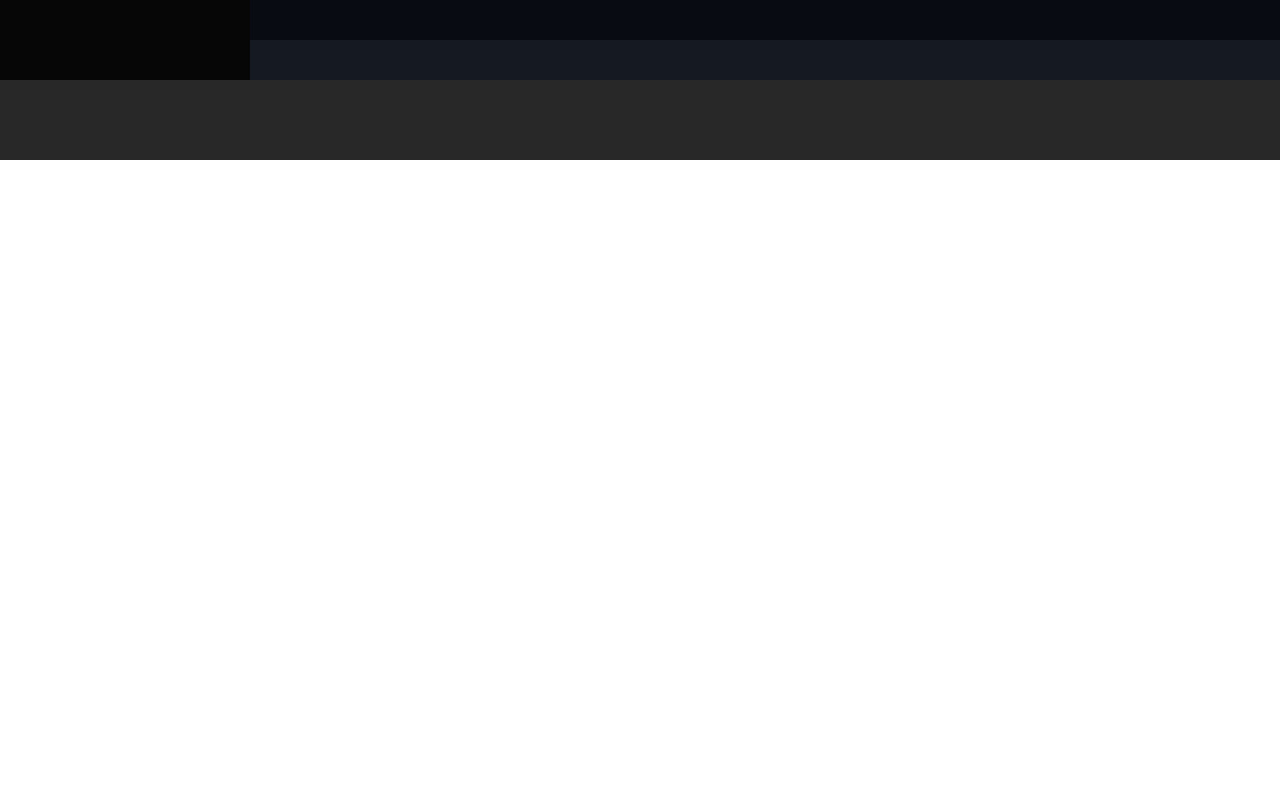
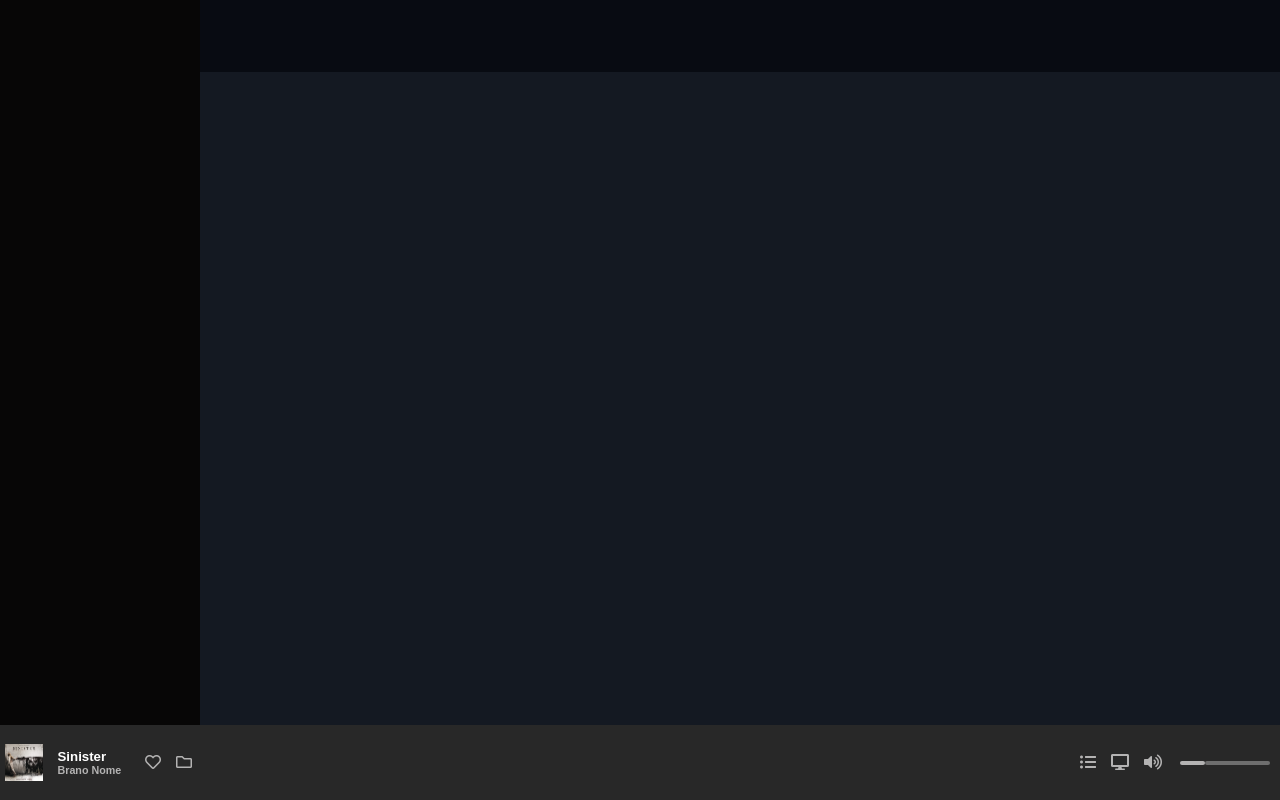
Before and after one commit to Miyka96/html-css-spotifyweb, a plain HTML site: page index.html in a window 1280 px wide. Drawn offline with Linux system fonts and the light colour scheme.

Commit message:
layout macro areas finished

```diff
--- a/index.html
+++ b/index.html
@@ -7,10 +7,11 @@
     <link rel="stylesheet" href="https://cdnjs.cloudflare.com/ajax/libs/font-awesome/5.15.0/css/all.min.css" integrity="sha512-BnbUDfEUfV0Slx6TunuB042k9tuKe3xrD6q4mg5Ed72LTgzDIcLPxg6yI2gcMFRyomt+yJJxE+zJwNmxki6/RA==" crossorigin="anonymous" referrerpolicy="no-referrer" />
     <link rel="stylesheet" href="style.css">
     <title>Document</title>
+    <link rel="preconnect" href="https://fonts.googleapis.com">
+<link rel="preconnect" href="https://fonts.gstatic.com" crossorigin>
 </head>
 
 <body>
-   <div class="flex-container">
    <div class="main-container">
        <nav class="nav-bar"></nav>
         <div class="main-content">
@@ -18,7 +19,36 @@
            <div class="music-playlist"></div>
         </div>
     </div>
-       <div class="toolbar"></div>
+
+
+    <div class="toolbar">
+        <div class="toolbar_side">
+            <div class="toolbar_side_piece">
+                <img src="img/sinister.jpeg" alt="">
+                <div class="toolbar_side_description">
+                    <h5>Sinister</h5>
+                    <h6> <a href="">Brano Nome</a> </h6>
+                </div>
+            </div>
+            <div class="toolbar_side_buttons">
+                <a href=""><i id="heart_icon" class="far fa-heart"></i></a>
+                <a href=""><i id="folder_icon" class="far fa-folder"></i></a>
+            </div>
+        </div>
+
+        <div class="toolbar_center"></div>
+
+        <div class="toolbar_side">
+            <div class="toolbar_side_buttons">
+                <a href=""><i id="list_icon" class="fas fa-list-ul"></i></a>
+                <a href=""><i id="desktop_icon" class="fas fa-desktop"></i></a>
+                <a href=""><i id="volume_icon" class="fas fa-volume-up"></i></a>
+            </div>
+            <div class="volume-slider">
+                <div class="volume-slider_1"></div>
+                <div class="volume-slider_2"></div>
+            </div>
+        </div>
     </div>
 </body>
 
--- a/style.css
+++ b/style.css
@@ -2,18 +2,21 @@
     margin: 0;
     padding: 0;
     box-sizing: border-box;
-    font-family: ;
 }
 
+/* LAYOUT MACRO AREAS ----------------------------------------*/
 body{
     height: 100vh;
     display: flex;
     flex-direction: column;
+    font-family: 'Ubuntu', sans-serif;
 }
 .toolbar{
     width: 100%;
-    height: 80px;
+    height: 75px;
     background-color: #282828;
+    display: flex;
+    justify-content: space-between;
 }
 .main-container{
     background-color: rgb(7, 6, 6);
@@ -22,7 +25,7 @@ body{
 }
 .nav-bar{
     height: 100%;
-    width: 250px;
+    width: 200px;
 }
 .main-content{
     display: flex;
@@ -38,3 +41,86 @@ body{
     height: 100%;
     background-color: #141922;
 }
+
+/* TOOLBAR --------------------------------------------------*/
+
+.toolbar_side{
+    width: 200px;
+    height: 100%;
+    display: flex;
+    justify-content: space-between;
+    gap: 10px;
+}
+.toolbar_center{
+    flex-grow: 1;
+    padding: 0 20px;
+}
+.toolbar_side_piece{
+    height: 100%;
+    display: flex;
+    align-items: center;
+    gap: 10px;
+    justify-content: space-around;
+}
+.toolbar_side_piece>img{
+    max-height: 50%;
+    padding: 0 5px;
+}
+.toolbar_side_buttons{
+    height: 100%;
+    display: flex;
+    align-items: center;
+    gap: 15px;
+    justify-content: space-between;
+    padding-right: 8px;
+}
+
+a{
+    text-decoration: currentColor;
+}
+.toolbar_side_description>h5{
+    color: white;
+}
+.toolbar_side_description h6 a{
+    color: #b4b3b3;
+}
+.toolbar_side_description h6 a:hover{
+    color: white;
+    text-decoration: underline;
+}
+
+#heart_icon, #folder_icon, #list_icon, #desktop_icon, #volume_icon{
+    color:#b4b3b3 ;
+}
+#heart_icon:hover, #folder_icon:hover,
+#list_icon:hover, #desktop_icon:hover, #volume_icon:hover {
+    color: white;
+}
+
+.volume-slider{
+    height: 100%;
+    border-radius: 2px;
+    width: 90%;
+    display: flex;
+    align-items: center;
+    padding-right: 10px;
+}
+.volume-slider_1{
+    position: relative;
+    left: 0;
+    z-index: 1;
+    height: 4px;
+    width: 35%;
+    background-color:#b4b3b3 ;
+    border-radius: 8px;
+}
+
+.volume-slider_2{
+    height: 4px;
+    width: 90%;
+    background-color:#b4b3b3 ;
+    border-radius: 8px;
+    margin: 0, 10px;
+    opacity: 0.5;
+    position: relative;
+}
```
Lines whose indentation alone changed are shown as unchanged.
